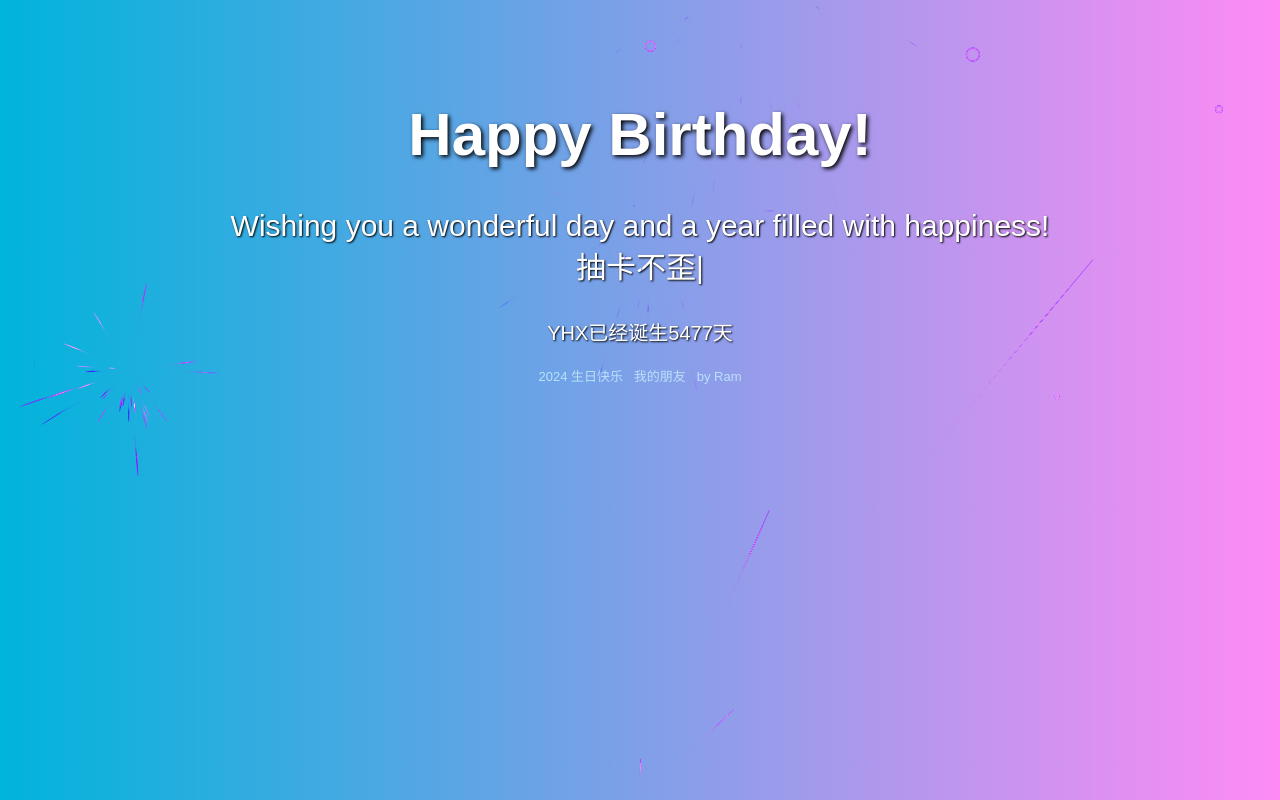
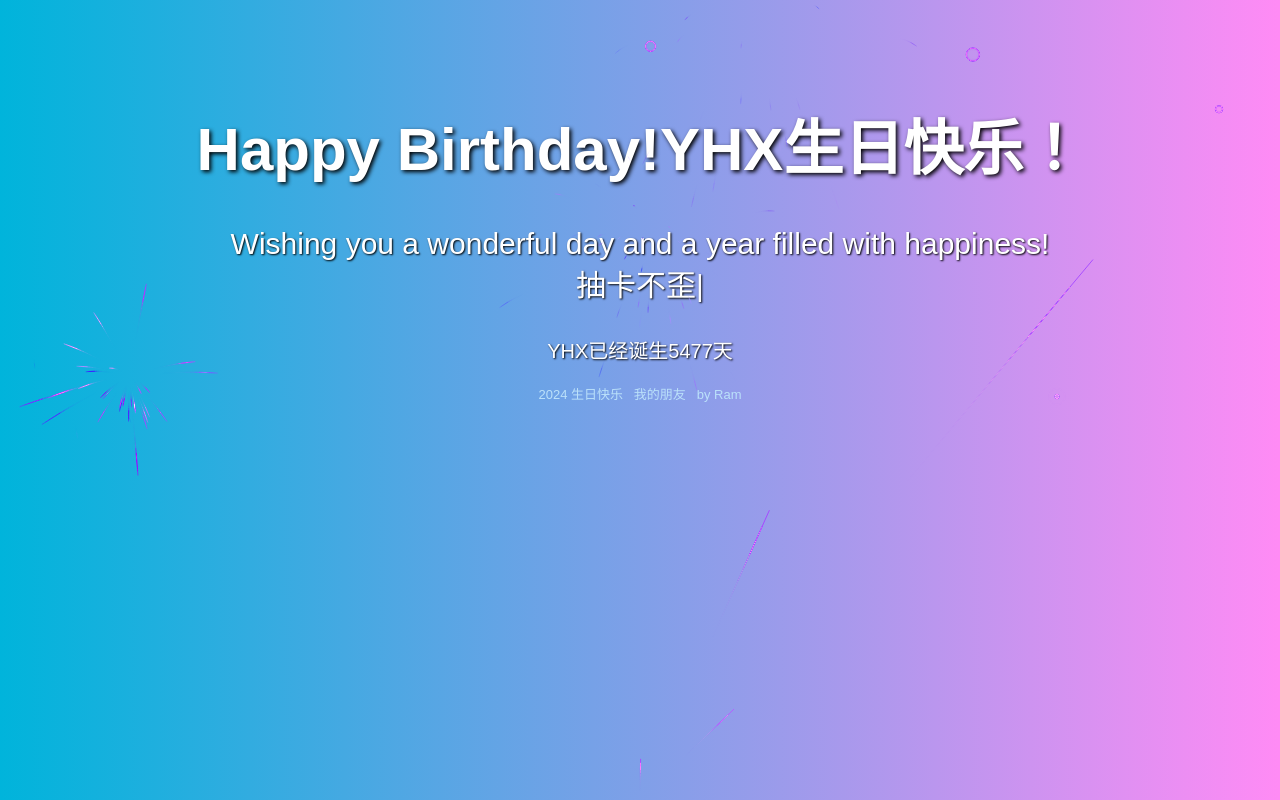
Before and after one commit to WMR-Ram/happy-birthday, a plain HTML site: page index.html in a window 1280 px wide. Drawn offline with nearby package versions, Linux system fonts and the light colour scheme.

Commit message:
Update index.html

```diff
--- a/index.html
+++ b/index.html
@@ -55,7 +55,7 @@
   </style>
 </head>
 <body>
-  <h1>Happy Birthday!</h1>
+  <h1>Happy Birthday!YHX生日快乐！</h1>
   <!-- 修改了p标签的内容，加入了span标签 -->
   <p>Wishing you a wonderful day and a year filled with happiness!<br><span id="typed"></span></p>
   <canvas id="canvas"></canvas>
```
